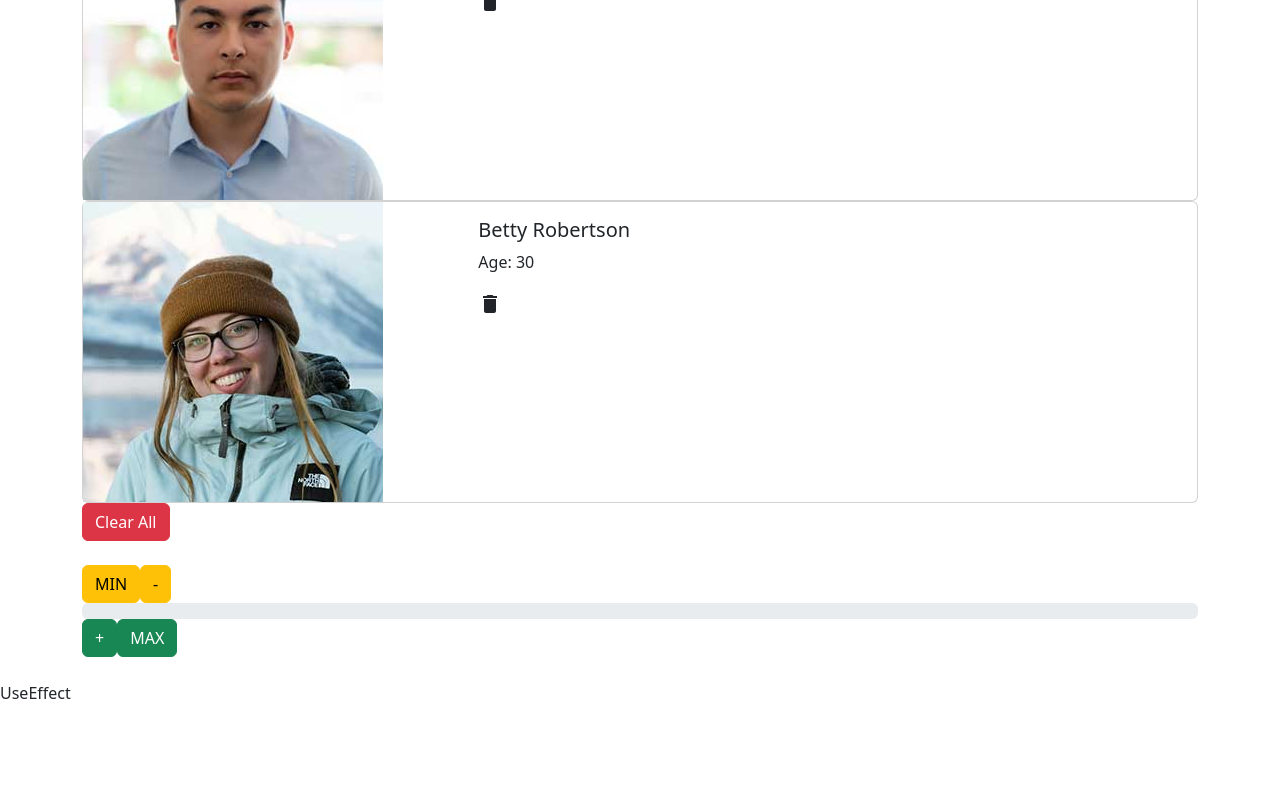
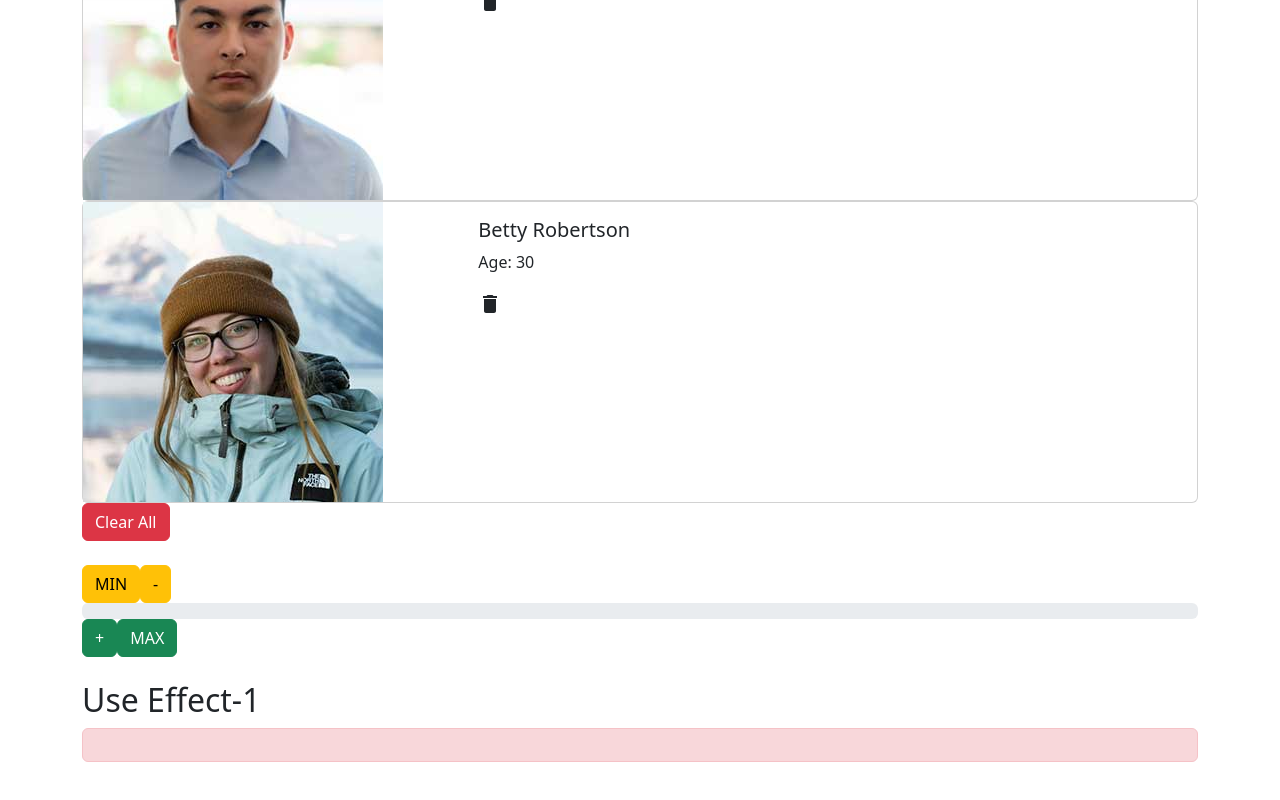
Before and after one commit to Krpiszez/FrontEndProjects, a React (Create React App) app in the folder IntroToReact/: page / in a window 1280 px wide. Shown: the part 6062-6862 px from the top of the page. Before the commit the page ends 6791 px from the top, so only its background shows below. Built offline with nearby package versions, Linux system fonts and the light colour scheme.

Commit message:
some probable side effects

```diff
--- a/IntroToReact/src/App.js
+++ b/IntroToReact/src/App.js
@@ -23,7 +23,7 @@ import Event from "./components/11-events/events";
 import State1 from "./components/12-state/01-state";
 import State2 from "./components/12-state/02-state";
 import Birthday from "./components/13-birthday/birthday";
-import UseEffect from "./components/14-useeffect/UseEffect";
+import UseEffect01 from "./components/14-useeffect/01-use-effect";
 import ProgressBar from "./components/implementation/ProgressBar";
 import Impl1 from "./components/implementation/impl1";
 
@@ -101,7 +101,7 @@ const App = () => {
             <br/>
             <ProgressBar/>
             <br/>
-            <UseEffect/>
+            <UseEffect01/>
             <br/>
         </div>
     )
--- /dev/null
+++ b/IntroToReact/src/components/14-useeffect/01-use-effect.js
@@ -0,0 +1,14 @@
+import React from 'react'
+import { Alert, Container, ButtonGroup } from 'react-bootstrap'
+
+const UseEffect01 = () => {
+  return (
+    <Container>
+        <h2>Use Effect-1</h2>
+        <Alert variant='danger'></Alert>
+        <ButtonGroup></ButtonGroup>
+    </Container>
+  )
+}
+
+export default UseEffect01
--- a/IntroToReact/src/components/14-useeffect/UseEffect.js
+++ /dev/null
@@ -1,9 +0,0 @@
-import React from 'react'
-
-const UseEffect = () => {
-  return (
-    <div>UseEffect</div>
-  )
-}
-
-export default UseEffect
```
